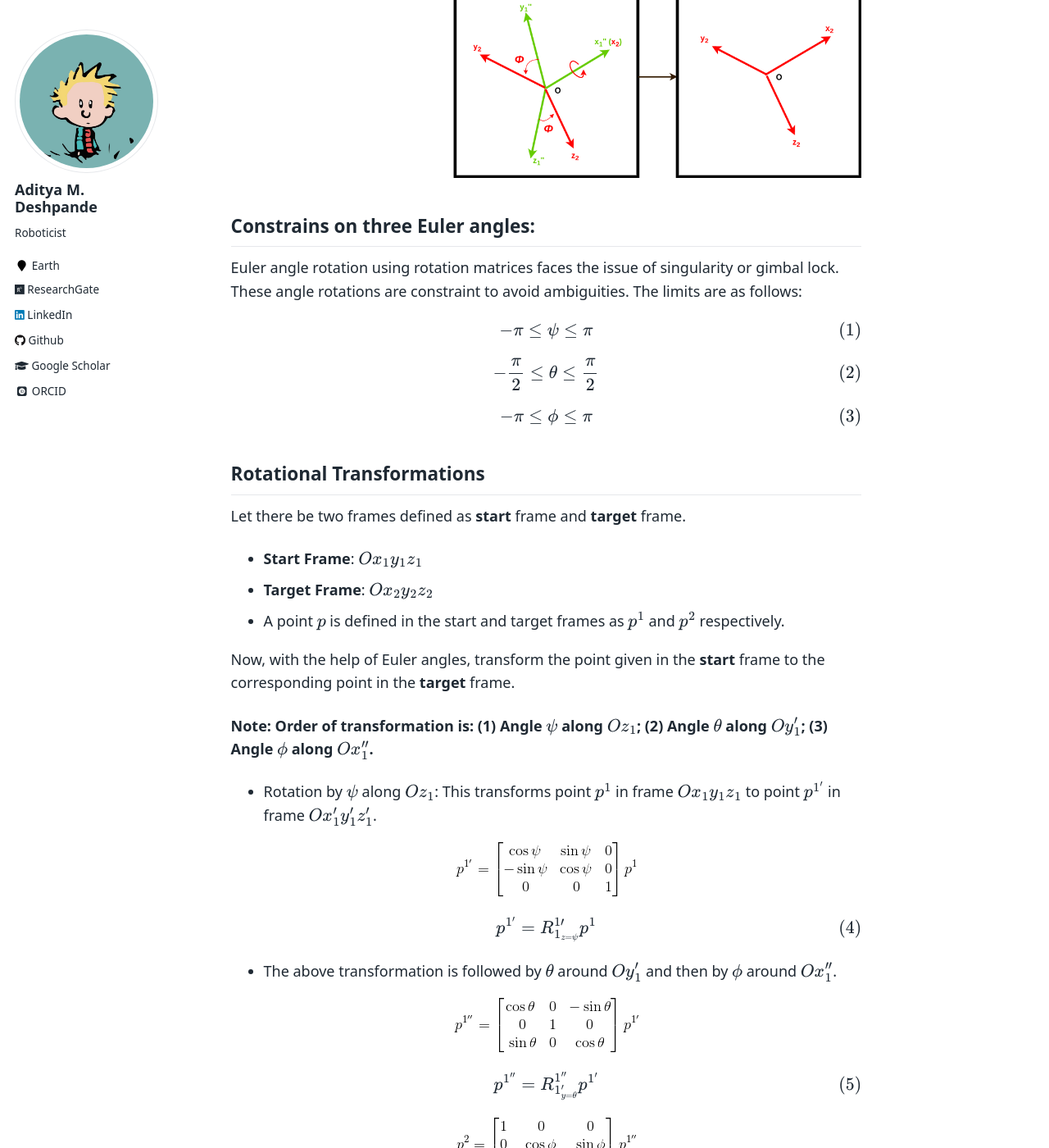
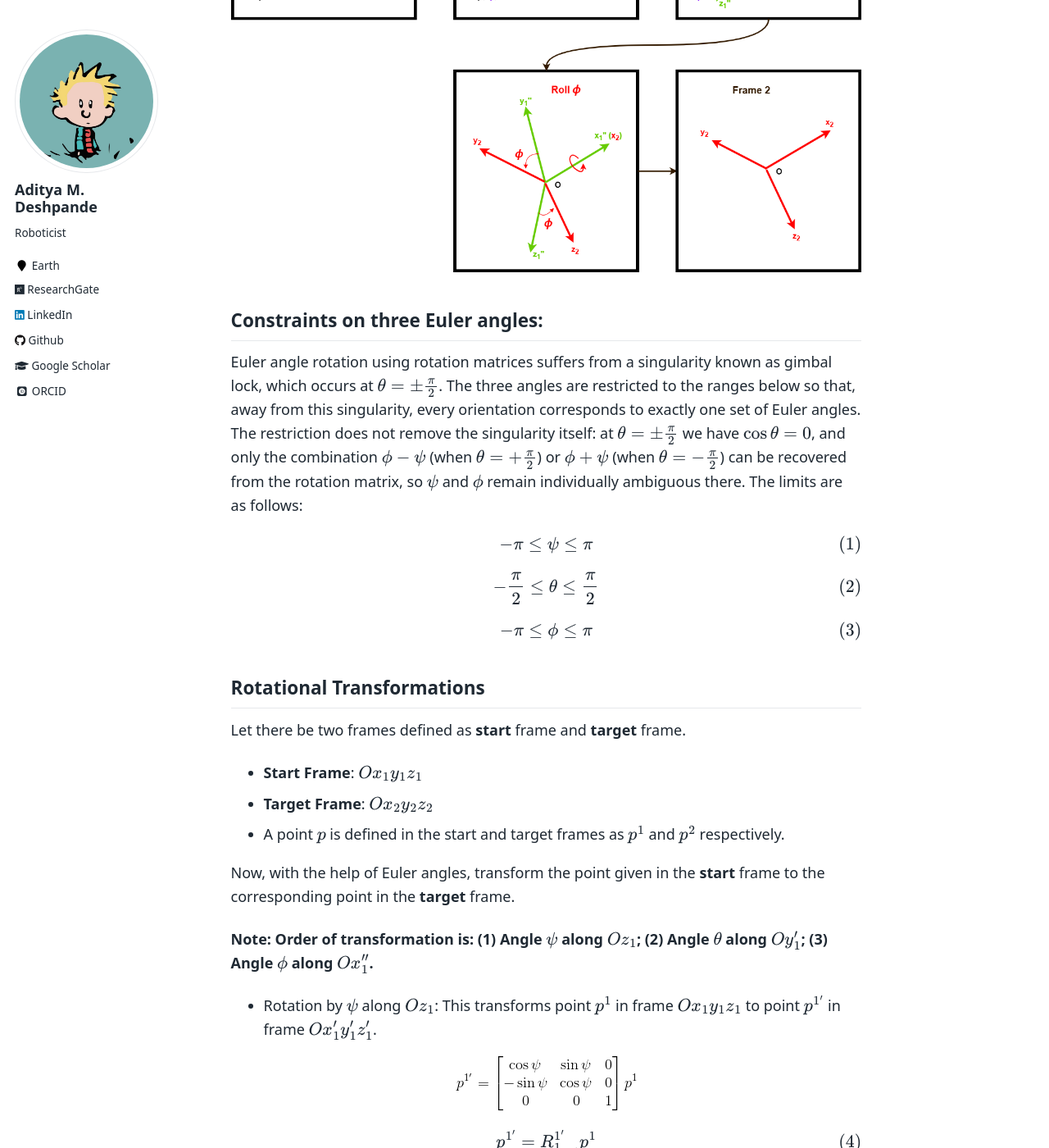
Before and after one commit to adipandas/adipandas.github.io, a Jekyll site: the page built from _posts/2020-02-10-euler-rotation.md, in a window 1280 px wide and 1400 px high, scrolled down 2404 px. Shown: the whole window at 82% size. Built offline with Jekyll 4.4.1, drawn with Linux system fonts in a browser that asks for light colours; some web fonts are replaced; formulas are drawn with MathJax 3; comment, search, counter and statistics services are not loaded; some of the changed text lies outside the part shown.

Commit message:
Fix accuracy issues in Euler angle rotation post
Post (_posts/2020-02-10-euler-rotation.md):
- Correct the claim that Ox1' falls in the plane Ox2z2. Its direction in
  the target frame is (cos0, sin(phi)sin(theta), cos(phi)sin(theta)), so
  it only lies in that plane when theta = 0 or phi = 0. In general it
  lies in the plane Ox1''z1''. The Oy1' half of the statement was correct
  and is kept.
- Rewrite the gimbal lock paragraph. Restricting theta to [-pi/2, pi/2]
  makes the representation unique away from the singularity but does not
  remove it: at theta = +/-pi/2 only phi - psi resp. phi + psi can be
  recovered from the rotation matrix.
- Fix "Constrains" -> "Constraints" and "are constraint" -> restricted.
- Use R^{1^{\prime}} consistently and convert a lone single-$ math span
  to $$ for consistency.
- Fix "Lets" -> "Let's" and the Pamadi reference formatting.

Notebook (files/_posts/code/euler-rotation/euler_rotation.ipynb):
- Fix rpy21 row 2 col 3: s(y) -> s(x). The matrix was not orthogonal and,
  since rpy12 is its transpose, both directions were wrong. The stored
  outputs use phi = 0 and psi = -pi/2, where both terms vanish, so they
  remain valid.

Diagram (images/euler_rotation/):
- Label the roll angle as lowercase phi instead of capital Phi so the
  figure matches the symbol used in the text. Regenerated the PNG at the
  original 1276x920; the only structural difference from the previous
  export is the phi glyphs.

```diff
--- a/_posts/2020-02-10-euler-rotation.md
+++ b/_posts/2020-02-10-euler-rotation.md
@@ -33,7 +33,7 @@
 
 
 ## Sequence of rotation of three Euler angles:
-Let's say one has to go from **frame 1** to **frame 2** using Euler angle $$\psi$$, $$\theta$$, $$\phi$$. Lets start with the current frame, i.e., **frame 1**.
+Let's say one has to go from **frame 1** to **frame 2** using the Euler angles $$\psi$$, $$\theta$$, $$\phi$$. Let's start with the current frame, i.e., **frame 1**.
 <ol type="i">
   <li>Original Frame: $Ox_{1}y_{1}z_{1}$</li>
   <li>Target Frame: $Ox_{2}y_{2}z_{2}$</li>
@@ -43,7 +43,7 @@
       <li>$Ox_{1}$ is rotated to $Ox_{1}^{\prime}$</li>
       <li>$Oy_{1}$ is rotated to $Oy_{1}^{\prime}$</li>
       <li>$Oz_{1}$ is rotated to $Oz_{1}^{\prime}$. The axes $Oz_{1}$ and $Oz_{1}^{\prime}$ overlap with each other.</li>
-      <li>One should note, $Oy_{1}^{\prime}$ now falls in the plane $Oy_{2}z_{2}$ and $Ox_{1}^{\prime}$ now falls in the plane $Ox_{2}z_{2}$. These two planes are in the <b>target</b> frame of reference.</li>
+      <li>One should note, $Oy_{1}^{\prime}$ now falls in the plane $Oy_{2}z_{2}$, which is in the <b>target</b> frame of reference. The axis $Ox_{1}^{\prime}$, however, does <b>not</b> fall in the plane $Ox_{2}z_{2}$ in general. Its direction expressed in the target frame is $(\cos\theta, \; \sin\phi\sin\theta, \; \cos\phi\sin\theta)$, so it lies in the plane $Ox_{2}z_{2}$ only when $\theta = 0$ or $\phi = 0$. In general $Ox_{1}^{\prime}$ falls in the plane $Ox_{1}^{\prime\prime}z_{1}^{\prime\prime}$, i.e., the plane spanned by $Ox_{2}$ and $Oz_{1}^{\prime\prime}$ (the frame $Ox_{1}^{\prime\prime}y_{1}^{\prime\prime}z_{1}^{\prime\prime}$ is introduced in the next step).</li>
     </ul>
   </li>
   <li>Angle $\theta$ is rotation about $Oy_{1}^{\prime}$.
@@ -71,8 +71,8 @@
 <p style="text-align:center;"><img src="/images/euler_rotation/euler_rotation_diagram.png" alt="euler-rotation-sequence"/></p>
 
 
-## Constrains on three Euler angles:
-Euler angle rotation using rotation matrices faces the issue of singularity or gimbal lock. These angle rotations are constraint to avoid ambiguities. The limits are as follows:
+## Constraints on three Euler angles:
+Euler angle rotation using rotation matrices suffers from a singularity known as gimbal lock, which occurs at $$\theta = \pm\frac{\pi}{2}$$. The three angles are restricted to the ranges below so that, away from this singularity, every orientation corresponds to exactly one set of Euler angles. The restriction does not remove the singularity itself: at $$\theta = \pm\frac{\pi}{2}$$ we have $$\cos\theta = 0$$, and only the combination $$\phi - \psi$$ (when $$\theta = +\frac{\pi}{2}$$) or $$\phi + \psi$$ (when $$\theta = -\frac{\pi}{2}$$) can be recovered from the rotation matrix, so $$\psi$$ and $$\phi$$ remain individually ambiguous there. The limits are as follows:
 
 $$-\pi \le \psi \le \pi$$
 
@@ -92,11 +92,11 @@
 
 **Note: Order of transformation is: (1) Angle $$\psi$$ along $$Oz_{1}$$; (2) Angle $$\theta$$ along $$Oy_{1}^{\prime}$$; (3) Angle $$\phi$$ along $$Ox_{1}^{\prime\prime}$$.**
 
-* Rotation by $$\psi$$ along $$Oz_{1}$$: This transforms point **$$p^{1}$$** in frame $$Ox_{1}y_{1}z_{1}$$ to point **$$p^{1^{\prime}}$$** in frame $Ox_{1}^{\prime}y_{1}^{\prime}z_{1}^{\prime}$.
+* Rotation by $$\psi$$ along $$Oz_{1}$$: This transforms point **$$p^{1}$$** in frame $$Ox_{1}y_{1}z_{1}$$ to point **$$p^{1^{\prime}}$$** in frame $$Ox_{1}^{\prime}y_{1}^{\prime}z_{1}^{\prime}$$.
 
 <p style="text-align:center;"><img src="/images/euler_rotation/Ryaw12.gif" alt="Ryaw"/></p>
 
-$$p^{1^{\prime}} = R_{1_{z=\psi}}^{1\prime} p^{1}$$
+$$p^{1^{\prime}} = R_{1_{z=\psi}}^{1^{\prime}} p^{1}$$
 
 * The above transformation is followed by $$\theta$$ around $$Oy_{1}^{\prime}$$ and then by $$\phi$$ around $$Ox_{1}^{\prime\prime}$$.
 
```
Also changed, not shown: other parts of _posts/2020-02-10-euler-rotation.md (+1 -1 lines), images/euler_rotation/euler-rotation-draw-io.xml (+1 -1 lines), images/euler_rotation/euler_rotation_diagram.png, 1 other file.
